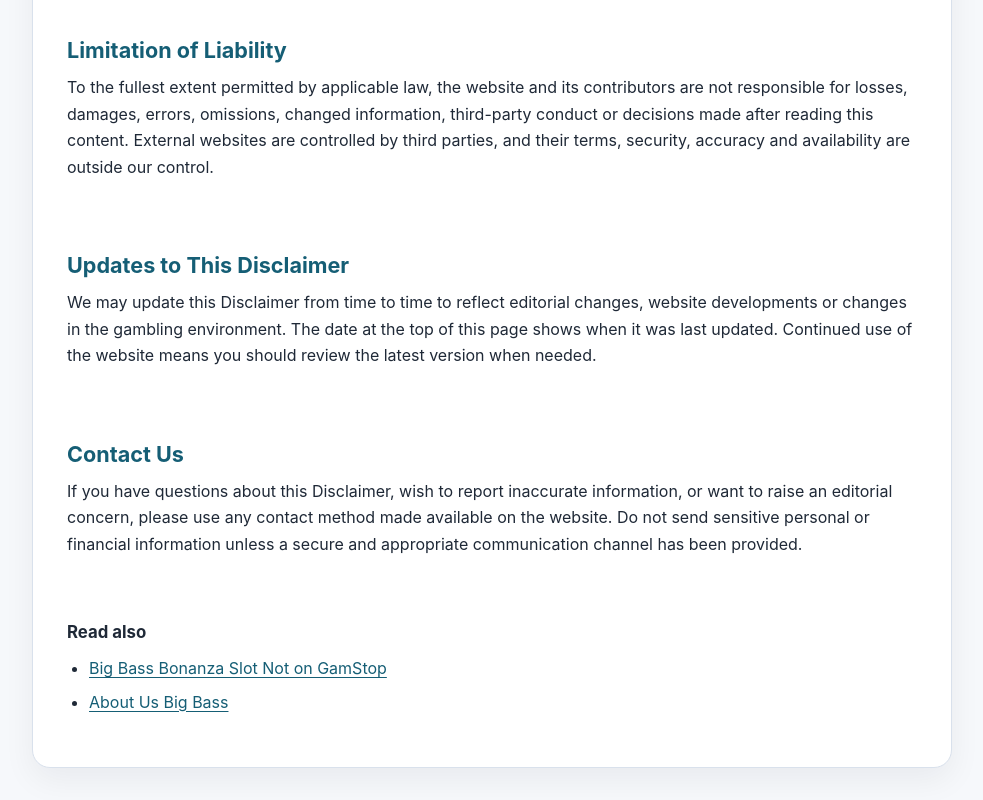
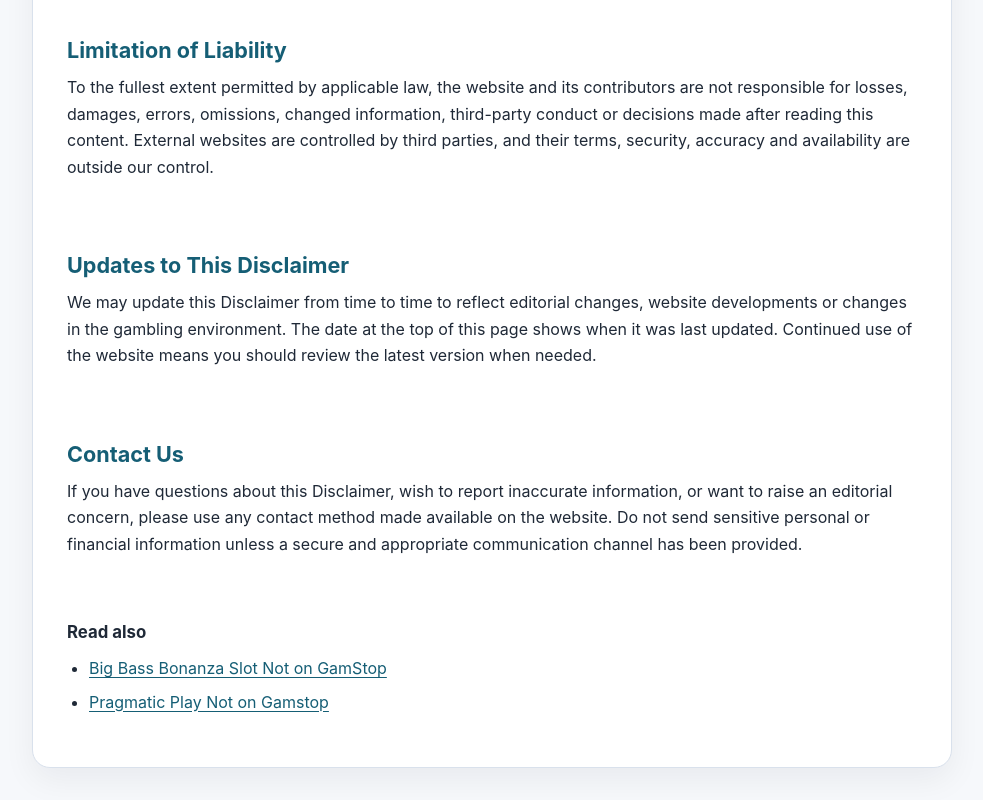
Before and after one commit to nongamstop/big-bass-bonanza, a plain HTML site: page the-team-disclimer.html in a window 1280 px wide. Shown: the part 1735-2535 px from the top of the page, without its empty margins (148-1131 px from the left). Drawn offline with Linux system fonts and the light colour scheme.

Commit message:
Update the-team-disclimer.html

```diff
--- a/the-team-disclimer.html
+++ b/the-team-disclimer.html
@@ -130,7 +130,7 @@ a {
       <a href="index.html">Big Bass Bonanza Slot Not on GamStop</a>
     </li>
     <li>
-      <a href="about-us-big-bass.html">About Us Big Bass</a>
+      <a href="pragmatic-play-not-on-gamstop-best-for-uk.html">Pragmatic Play Not on Gamstop</a>
     </li>
   </ul>
 </div>
```
